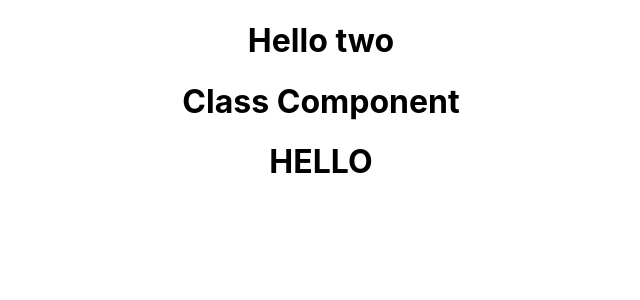
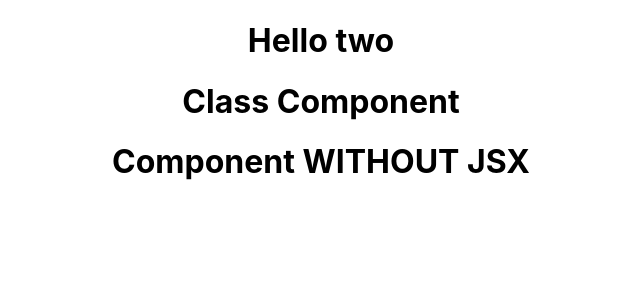
Before and after one commit to KurKestutis/First-Steps-in-React, a React (Create React App) app: page / in a window 1280 px wide. Shown: the top 300 px of the page, without its empty margins (319-959 px from the left). Built offline with nearby package versions, Linux system fonts and the light colour scheme.

Commit message:
Component WITHOUT JSX added

```diff
--- a/src/components/Hello.js
+++ b/src/components/Hello.js
@@ -1,10 +1,16 @@
 import React from 'react'
 
 const Hello = () => {
-    return(
-        <div>
-            <h1>HELLO</h1>
-        </div>
+    // return(
+    //     <div>
+    //         <h1>HELLO</h1>
+    //     </div>
+    // )
+
+    return React.createElement(
+        'div',
+        null,
+        React.createElement('h1', null, 'Component WITHOUT JSX')
     )
 }
 
```
